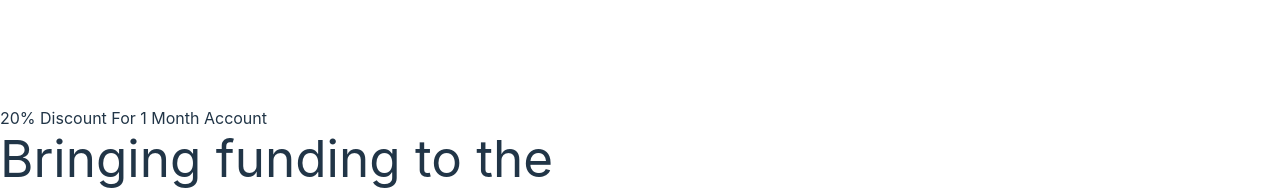
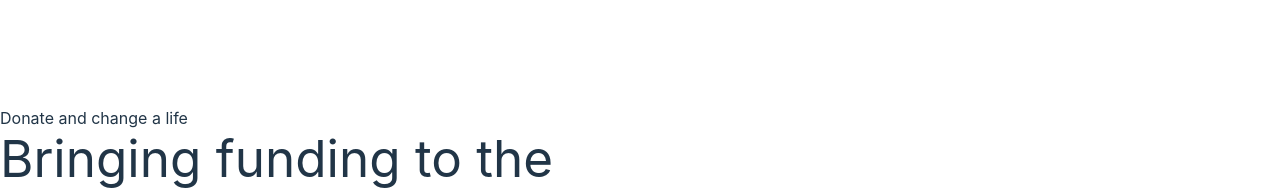
Before and after one commit to krypt007/brambles, a React (Vite) app: page / in a window 1280 px wide. Shown: the part 1246-1438 px from the top of the page. Built offline with nearby package versions, Linux system fonts and the light colour scheme.

Commit message:
Home page refactor

```diff
--- a/src/ui/_home/components/Hero.jsx
+++ b/src/ui/_home/components/Hero.jsx
@@ -27,8 +27,8 @@ const Hero = () => {
             <img src={discount} alt="discount" width={`100%`} height={`100%`}/>
           </div>
           <p className={`${styles.paragraph} ml-2`}>
-            <span className="text-white">20%</span> Discount For{" "}
-            <span className="text-white">1 Month</span> Account
+            <span className="text-white">Donate</span> and change{" "}
+            <span className="text-white">a</span> life
           </p>
         </div>
 
```
